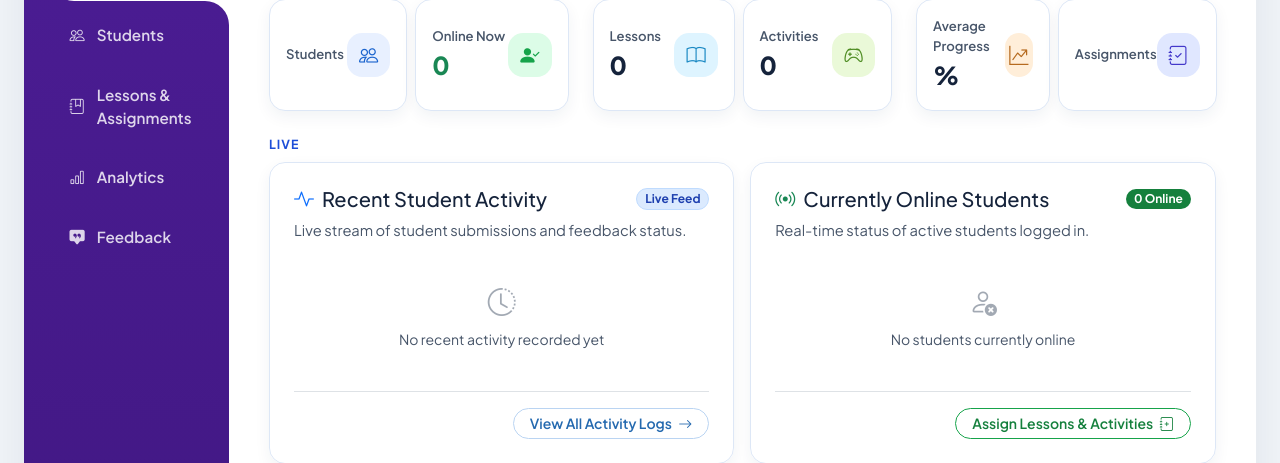
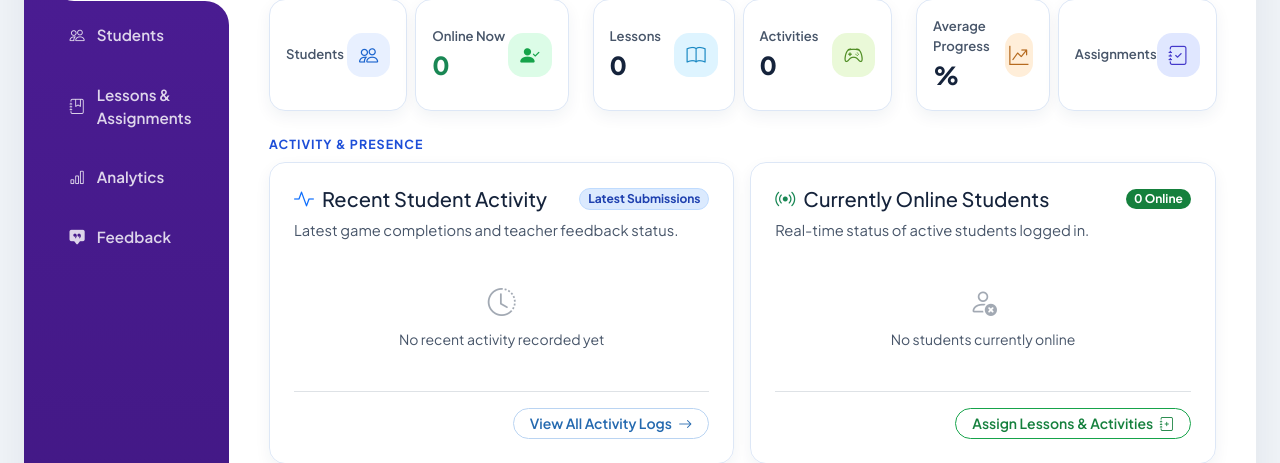
Before and after one commit to shawarmwamwa-ui/SciencePLay, a Python web app: template templates/teacher/teacher_dashboard.html in a window 1280 px wide. Shown: the part 183-646 px from the top of the page. Run offline with Jinja, Linux system fonts and the light colour scheme; the template is opened without the code that fills it, so the values that code supplies are empty.

Commit message:
Clarify Activity Feed labels and link View All Activity Logs directly to attempts table

```diff
--- a/templates/teacher/teacher_dashboard.html
+++ b/templates/teacher/teacher_dashboard.html
@@ -421,18 +421,18 @@
               </div>
             </div>
 
-            <!-- Section 1: Live Classroom Pulse -->
+            <!-- Section 1: Recent Activity & Class Presence -->
             <div class="mb-4">
-              <p class="teacher-eyebrow mb-2">Live</p>
+              <p class="teacher-eyebrow mb-2">Activity &amp; Presence</p>
               <div class="row g-3">
                 <div class="col-lg-6">
                   <div class="dashboard-section teacher-panel h-100 d-flex flex-column justify-content-between">
                     <div>
                       <div class="d-flex justify-content-between align-items-center mb-2">
                         <h2 class="h5 mb-0"><i class="bi bi-activity me-2 text-primary"></i>Recent Student Activity</h2>
-                        <span class="badge bg-primary-subtle text-primary border border-primary-subtle rounded-pill">Live Feed</span>
+                        <span class="badge bg-primary-subtle text-primary border border-primary-subtle rounded-pill">Latest Submissions</span>
                       </div>
-                      <p class="teacher-panel-note mb-3">Live stream of student submissions and feedback status.</p>
+                      <p class="teacher-panel-note mb-3">Latest game completions and teacher feedback status.</p>
                       <ul class="activity-status-list">
                         {% if recent_activity %}
                         {% for log, student_name, activity_type in recent_activity %}
@@ -454,7 +454,7 @@
                       </ul>
                     </div>
                     <div class="pt-3 border-top mt-3 d-flex justify-content-end">
-                      <a href="{{ url_for('teacher.analytics') }}" class="btn btn-sm btn-outline-primary rounded-pill px-3">
+                      <a href="{{ url_for('teacher.analytics') }}#attempts-section" class="btn btn-sm btn-outline-primary rounded-pill px-3">
                         <span>View All Activity Logs</span>
                         <i class="bi bi-arrow-right ms-1"></i>
                       </a>
```
